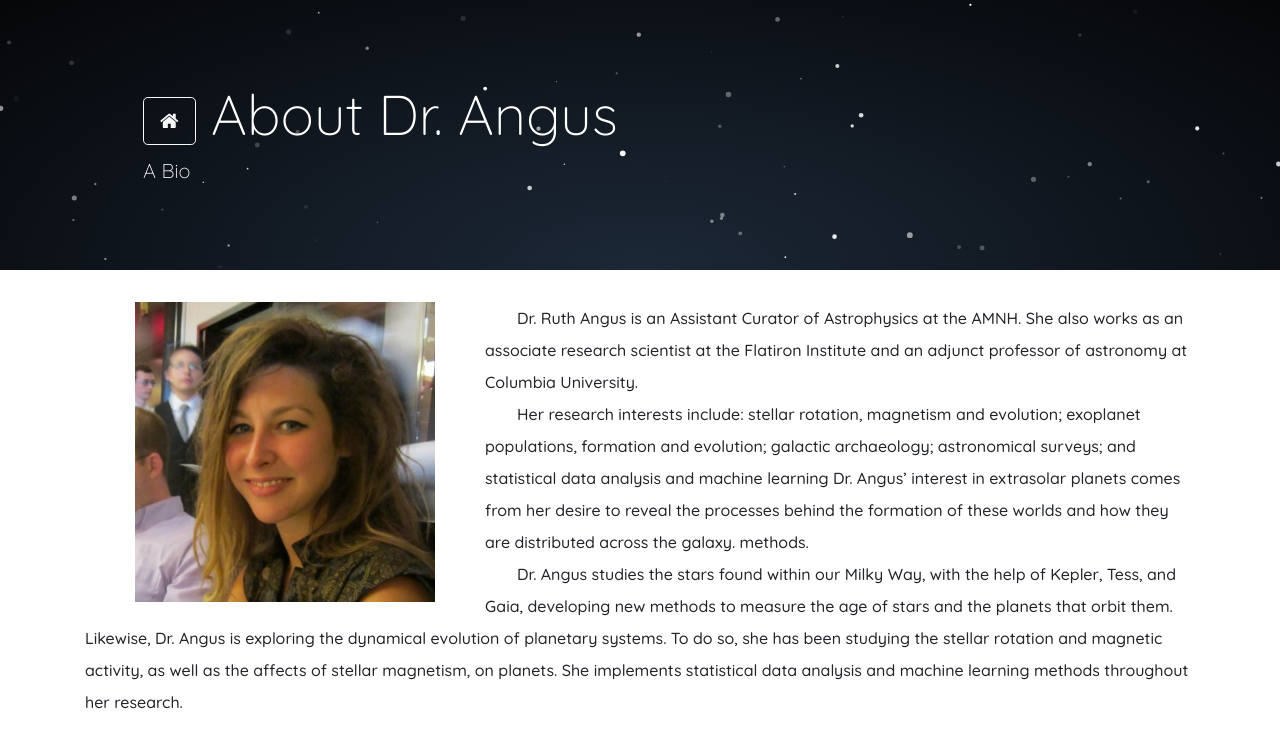
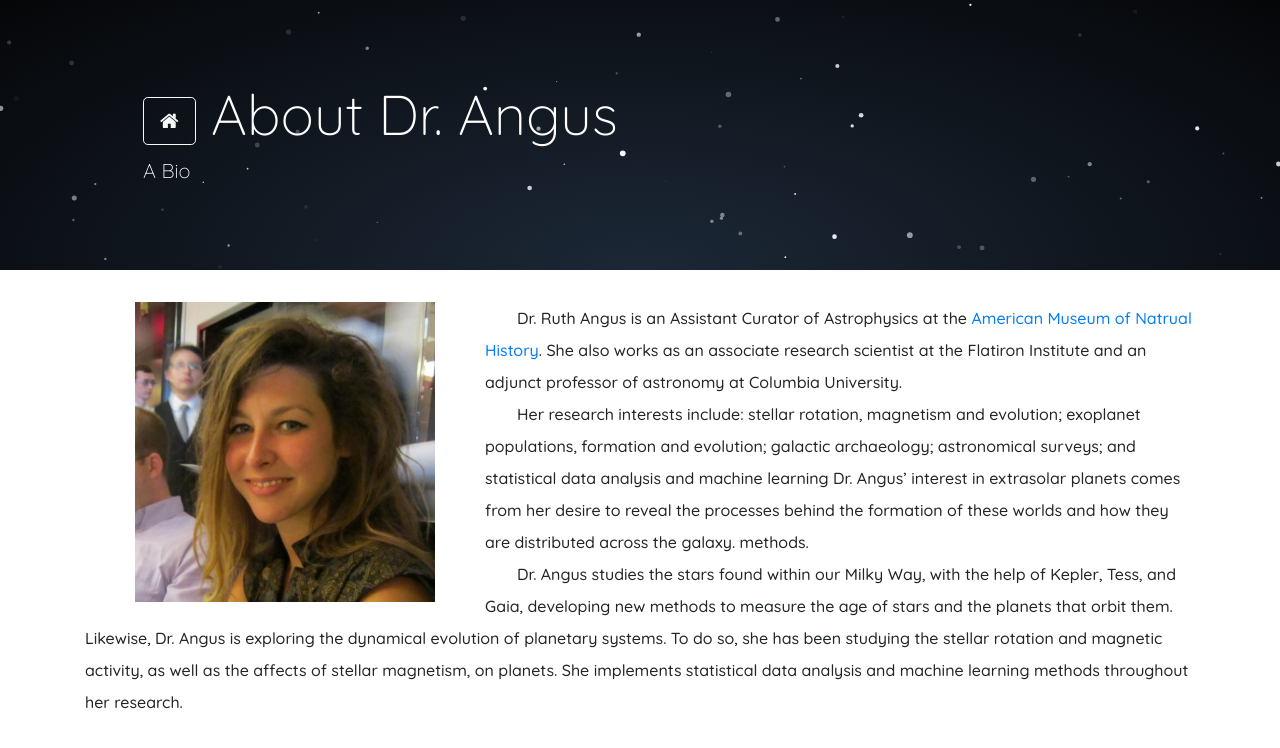
Before and after one commit to HackTheSolarSystem/RuthAngus, a Jekyll site: the page built from ruthabout.html, in a window 1280 px wide. Shown: the top 748 px of the page. Built offline with Jekyll 4.4.1, drawn with Linux system fonts in a browser that asks for light colours; nearby versions of some CDN libraries.

```diff
--- a/ruthabout.html
+++ b/ruthabout.html
@@ -7,12 +7,23 @@ css: [public/about.css]
 <div class="container">
 	<p class="lead" style="text-indent: 50px;">
 
-	<div>
-	<img src="public/ruthie.jpeg" align="left" hspace="50" rspace="50" style="width:300px;">
-		<p style="line-height:2em;"> <span style="padding-left:2em;">Dr. Ruth Angus is an Assistant Curator of Astrophysics at the AMNH. She also works as an associate research scientist at the Flatiron Institute and an adjunct professor of astronomy at Columbia University.</span>
-		<br><span style="padding-left:2em">Her research interests include: stellar rotation, magnetism and evolution; exoplanet populations, formation and evolution; galactic archaeology; astronomical surveys; and statistical data analysis and machine learning
-		Dr. Angus’ interest in extrasolar planets comes from her desire to reveal the processes behind the formation of these worlds and how they are distributed across the galaxy. methods.</span>
-		<br><span style="padding-left:2em">Dr. Angus studies the stars found within our Milky Way, with the help of Kepler, Tess, and Gaia, developing new methods to measure the age of stars and the planets that orbit them. Likewise, Dr. Angus is exploring the dynamical evolution of planetary systems. To do so, she has been studying the stellar rotation and magnetic activity, as well as the affects of stellar magnetism, on planets. She implements statistical data analysis and machine learning methods throughout her research.</span>
-	</p>
-	</div>
+		<div>
+			<img src="public/ruthie.jpeg" align="left" hspace="50" rspace="50" style="width:300px;">
+			<p style="line-height:2em;"> <span style="padding-left:2em;">Dr. Ruth Angus is an Assistant Curator of
+					Astrophysics at the <a href="https://amnh.org">American Museum of Natrual History</a>. She also
+					works as an associate research scientist at the Flatiron Institute and an adjunct professor of
+					astronomy at Columbia University.</span>
+				<br><span style="padding-left:2em">Her research interests include: stellar rotation, magnetism and
+					evolution; exoplanet populations, formation and evolution; galactic archaeology; astronomical
+					surveys; and statistical data analysis and machine learning
+					Dr. Angus’ interest in extrasolar planets comes from her desire to reveal the processes behind the
+					formation of these worlds and how they are distributed across the galaxy. methods.</span>
+				<br><span style="padding-left:2em">Dr. Angus studies the stars found within our Milky Way, with the help
+					of Kepler, Tess, and Gaia, developing new methods to measure the age of stars and the planets that
+					orbit them. Likewise, Dr. Angus is exploring the dynamical evolution of planetary systems. To do so,
+					she has been studying the stellar rotation and magnetic activity, as well as the affects of stellar
+					magnetism, on planets. She implements statistical data analysis and machine learning methods
+					throughout her research.</span>
+			</p>
+		</div>
 </div>
```
Also changed, not shown: about-dr-angus.html (deleted, +0 -11 lines).
